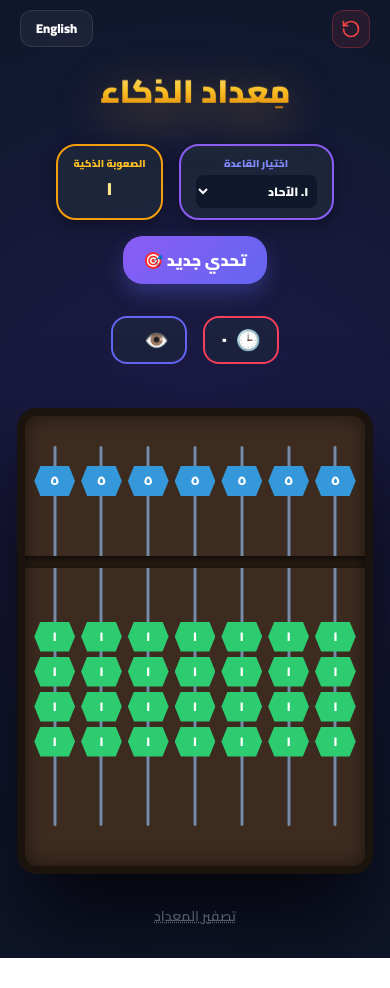
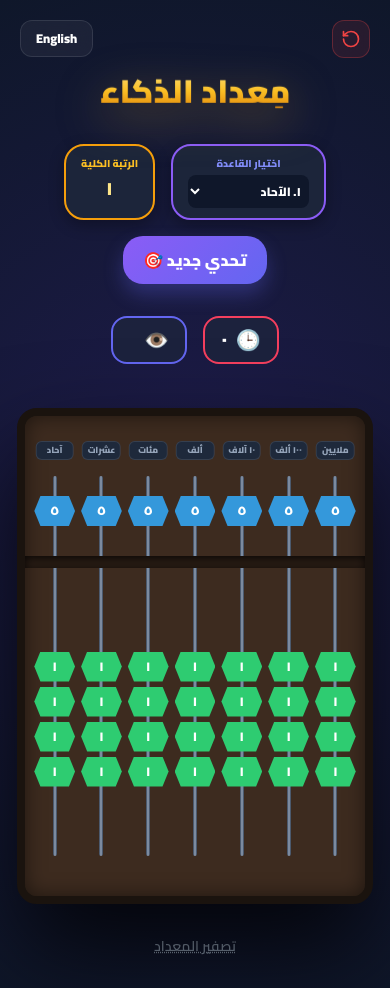
Before and after one commit to chill-music/omarElMo3dad, a plain HTML site: page index.html in a window 390 px wide. Before the commit the page ends 958 px from the top, so only its background shows below. Drawn offline with nearby package versions, Linux system fonts and the light colour scheme.

Commit message:
Update index.html

```diff
--- a/index.html
+++ b/index.html
@@ -46,7 +46,6 @@
             text-align: center;
         }
 
-        /* جعل الإطار مرناً ليتناسب مع عرض الموبايل */
         .abacus-frame {
             background: var(--wood);
             padding: clamp(40px, 10vw, 80px) clamp(5px, 2vw, 30px) 40px;
@@ -100,7 +99,6 @@
         .bead-5.active { transform: translateY(clamp(80px, 20vw, 115px)); background: var(--bead-active); box-shadow: 0 0 20px var(--bead-active); }
 
         .bead-1 { background: var(--bead-1); }
-        /* استخدام القيم النسبية للمسافات */
         .idx-1 { top: clamp(170px, 45vw, 220px); }
         .idx-2 { top: calc(clamp(170px, 45vw, 220px) + clamp(35px, 8vw, 55px)); }
         .idx-3 { top: calc(clamp(170px, 45vw, 220px) + clamp(35px, 8vw, 55px) * 2); }
@@ -149,17 +147,28 @@
         }
 
         .column-label {
-            position: absolute; top: -55px; left: 50%; transform: translateX(-50%);
-            background: #1e293b; color: #94a3b8; padding: 4px 10px; border-radius: 10px;
-            font-size: clamp(0.6rem, 2vw, 0.85rem); white-space: nowrap; border: 1px solid rgba(255,255,255,0.1);
-            font-weight: bold; pointer-events: none;
+            position: absolute;
+            top: -45px;
+            left: 50%;
+            transform: translateX(-50%);
+            background: #1e293b;
+            color: #94a3b8;
+            padding: 2px 4px;
+            border-radius: 6px;
+            font-size: clamp(0.55rem, 1.6vw, 0.8rem);
+            white-space: nowrap;
+            border: 1px solid rgba(255,255,255,0.1);
+            font-weight: bold;
+            pointer-events: none;
+            width: 90%;
+            text-align: center;
+            overflow: hidden;
+            text-overflow: ellipsis;
         }
 
-        /* تحسينات للشاشات الصغيرة جداً */
-        @media (max-width: 450px) {
-            .column-label { display: none; }
-            .abacus-frame { padding-top: 30px; }
-            .corner-btn, .reset-skill-btn { top: 10px; }
+        @media (max-width: 600px) {
+            .abacus-frame { padding-top: 60px; }
+            .column-label { top: -35px; }
         }
     </style>
 </head>
@@ -185,7 +194,7 @@
         <div class="flex flex-wrap justify-center gap-4 mb-8">
             <div class="stat-card">
                 <span id="levelLabel" class="text-[10px] uppercase font-black text-indigo-400 mb-1"></span>
-                <select id="levelSelector" onchange="jumpToLevel(this.value)" class="bg-slate-900 border-none rounded-lg p-1 cursor-pointer text-white font-bold text-xs"></select>
+                <select id="levelSelector" onchange="manualLevelChanged(this.value)" class="bg-slate-900 border-none rounded-lg p-1 cursor-pointer text-white font-bold text-xs"></select>
             </div>
 
             <div class="stat-card border-amber-500">
@@ -218,7 +227,7 @@
 
     <script>
         let autoDifficulty = parseInt(localStorage.getItem('abacus_difficulty')) || 1;
-        let manualLevel = 1;
+        let selectedLevel = autoDifficulty; // المستوى المختار يدوياً عبر القائمة
         let currentLang = localStorage.getItem('abacus_lang') || 'ar';
         let targetNum = null;
         let sec = 0, timerInterval;
@@ -229,19 +238,19 @@
                 logo: "مِعداد الذكاء",
                 langBtn: "English",
                 levelLabel: "اختيار القاعدة",
-                progLabel: "الصعوبة الذكية",
+                progLabel: "الرتبة الكلية",
                 colNames: ["ملايين", "١٠٠ ألف", "١٠ آلاف", "ألف", "مئات", "عشرات", "آحاد"],
                 levels: ["١. الآحاد", "٢. العشرات", "٣. المئات", "٤. الألوف", "٥. عشرات الألوف", "٦. مئات الألوف", "٧. الملايين"],
                 startBtn: "تحدي جديد 🎯",
                 clearBtn: "تصفير المعداد",
                 challenge: "مثل الرقم: ",
                 successTitle: "رائع جداً! 🏆",
-                successDesc: "لقد نجحت في حل المسألة. هل أنت مستعد لتحدي أصعب قليلاً؟",
-                nextLevel: "التحدي التالي (أصعب) 🚀",
-                stay: "رقم آخر بنفس الصعوبة",
+                successDesc: "لقد نجحت في حل المسألة. تمت زيادة رتبتك الكلية!",
+                nextChallenge: "تحدي جديد بنفس القاعدة",
+                stay: "إغلاق",
                 maxLvl: "أنت الآن في قمة الذكاء! 👑",
                 confirmResetTitle: "إعادة تصفير المستوى؟",
-                confirmResetDesc: "سيتم حذف تقدمك الذكي والعودة إلى المستوى الأول. هل أنت متأكد؟",
+                confirmResetDesc: "سيتم حذف الرتبة الكلية والعودة إلى المستوى الأول. هل أنت متأكد؟",
                 resetBtn: "نعم، ابدأ من جديد",
                 cancelBtn: "إلغاء"
             },
@@ -249,19 +258,19 @@
                 logo: "MindAbacus",
                 langBtn: "العربية",
                 levelLabel: "Base Selection",
-                progLabel: "Smart Difficulty",
+                progLabel: "Total Rank",
                 colNames: ["Millions", "100K", "10K", "Thousands", "Hundreds", "Tens", "Units"],
                 levels: ["1. Units", "2. Tens", "3. Hundreds", "4. Thousands", "5. 10K", "6. 100K", "7. Millions"],
                 startBtn: "New Challenge 🎯",
                 clearBtn: "Clear Abacus",
                 challenge: "Show: ",
                 successTitle: "Amazing! 🏆",
-                successDesc: "You solved it! Ready for a harder challenge?",
-                nextLevel: "Next Challenge (Harder) 🚀",
-                stay: "Same difficulty",
+                successDesc: "You solved it! Your total rank has increased.",
+                nextChallenge: "New Challenge (Same Base)",
+                stay: "Close",
                 maxLvl: "You are an Abacus Master! 👑",
                 confirmResetTitle: "Reset Progress?",
-                confirmResetDesc: "Your smart progress will be cleared and you will return to level 1. Are you sure?",
+                confirmResetDesc: "Your total rank will be cleared and you will return to level 1. Are you sure?",
                 resetBtn: "Yes, Reset Now",
                 cancelBtn: "Cancel"
             }
@@ -293,12 +302,11 @@
             document.getElementById('timer').innerText = formatNum(sec);
 
             const selector = document.getElementById('levelSelector');
-            const currentVal = selector.value || manualLevel;
             selector.innerHTML = '';
             t.levels.forEach((l, i) => {
                 const opt = document.createElement('option');
                 opt.value = i + 1; opt.innerText = l;
-                opt.selected = (i + 1 == currentVal);
+                opt.selected = (i + 1 == selectedLevel);
                 selector.appendChild(opt);
             });
 
@@ -348,6 +356,12 @@
             const total = updateDisplayValue();
             if(targetNum !== null && total === targetNum) {
                 stopTimer();
+                // إذا كان المستوى الذي حله المستخدم أكبر أو يساوي رتبته الحالية، نزيده
+                if(selectedLevel >= autoDifficulty && autoDifficulty < 7) {
+                    autoDifficulty++;
+                    localStorage.setItem('abacus_difficulty', autoDifficulty);
+                    document.getElementById('autoLevelBadge').innerText = formatNum(autoDifficulty);
+                }
                 setTimeout(() => openModal('success'), 400);
             }
         }
@@ -366,8 +380,9 @@
 
         function generateChallenge() {
             resetAbacus(); startTimer();
-            const min = 10n ** BigInt(autoDifficulty - 1);
-            const max = (10n ** BigInt(autoDifficulty)) - 1n;
+            // نستخدم selectedLevel المربوط بالقائمة المنسدلة حصراً
+            const min = 10n ** BigInt(selectedLevel - 1);
+            const max = (10n ** BigInt(selectedLevel)) - 1n;
             const range = max - min + 1n;
             const randomOffset = BigInt(Math.floor(Math.random() * Number(range < 1000000n ? range : 1000000n)));
             targetNum = min + randomOffset;
@@ -406,13 +421,10 @@
 
             if (type === 'success') {
                 icon.innerText = "🌟"; title.innerText = t.successTitle; desc.innerText = t.successDesc;
-                if (autoDifficulty < 7) {
-                    btns.innerHTML = `<button onclick="advanceDifficulty()" class="bg-emerald-600 px-6 py-3 rounded-xl font-black shadow-xl animate-pulse">${t.nextLevel}</button>
-                                      <button onclick="closeModal(); generateChallenge();" class="bg-slate-700 px-6 py-3 rounded-xl font-black">${t.stay}</button>`;
-                } else {
-                    title.innerText = t.maxLvl;
-                    btns.innerHTML = `<button onclick="closeModal(); generateChallenge();" class="bg-emerald-600 px-6 py-3 rounded-xl font-black shadow-xl">${t.stay}</button>`;
-                }
+                btns.innerHTML = `
+                    <button onclick="closeModal(); generateChallenge();" class="bg-emerald-600 px-6 py-3 rounded-xl font-black shadow-xl animate-pulse">${t.nextChallenge}</button>
+                    <button onclick="closeModal()" class="bg-slate-700 px-6 py-3 rounded-xl font-black">${t.stay}</button>
+                `;
             } else if (type === 'confirmReset') {
                 icon.innerText = "⚠️"; title.innerText = t.confirmResetTitle; desc.innerText = t.confirmResetDesc;
                 btns.innerHTML = `<button onclick="executeResetSkill()" class="bg-rose-600 px-6 py-3 rounded-xl font-black shadow-xl">${t.resetBtn}</button>
@@ -421,24 +433,29 @@
             m.style.display = "flex"; setTimeout(() => m.classList.add('active'), 50);
         }
 
-        function advanceDifficulty() {
-            if (autoDifficulty < 7) { autoDifficulty++; localStorage.setItem('abacus_difficulty', autoDifficulty); applyUI(); }
-            closeModal(); setTimeout(generateChallenge, 400);
-        }
-
         function closeModal() {
             const m = document.getElementById('universalModal');
             m.classList.remove('active'); setTimeout(() => m.style.display = "none", 400);
         }
 
         function executeResetSkill() {
-            autoDifficulty = 1; localStorage.setItem('abacus_difficulty', autoDifficulty);
+            autoDifficulty = 1; selectedLevel = 1;
+            localStorage.setItem('abacus_difficulty', autoDifficulty);
             applyUI(); closeModal(); targetNum = null;
             document.getElementById('challengeBox').classList.add('hidden');
             stopTimer(); resetAbacus();
         }
 
-        function jumpToLevel(val) { manualLevel = parseInt(val); resetAbacus(); document.getElementById('challengeBox').classList.add('hidden'); targetNum = null; stopTimer(); }
+        function manualLevelChanged(val) {
+            // تحديث المستوى المختار فقط دون التأثير على أي شيء آخر
+            selectedLevel = parseInt(val);
+            // التصفير فقط للاستعداد للتحدي القادم بهذا المستوى
+            resetAbacus();
+            document.getElementById('challengeBox').classList.add('hidden');
+            targetNum = null;
+            stopTimer();
+        }
+
         function confirmResetSkill() { openModal('confirmReset'); }
 
         window.onload = applyUI;
```
